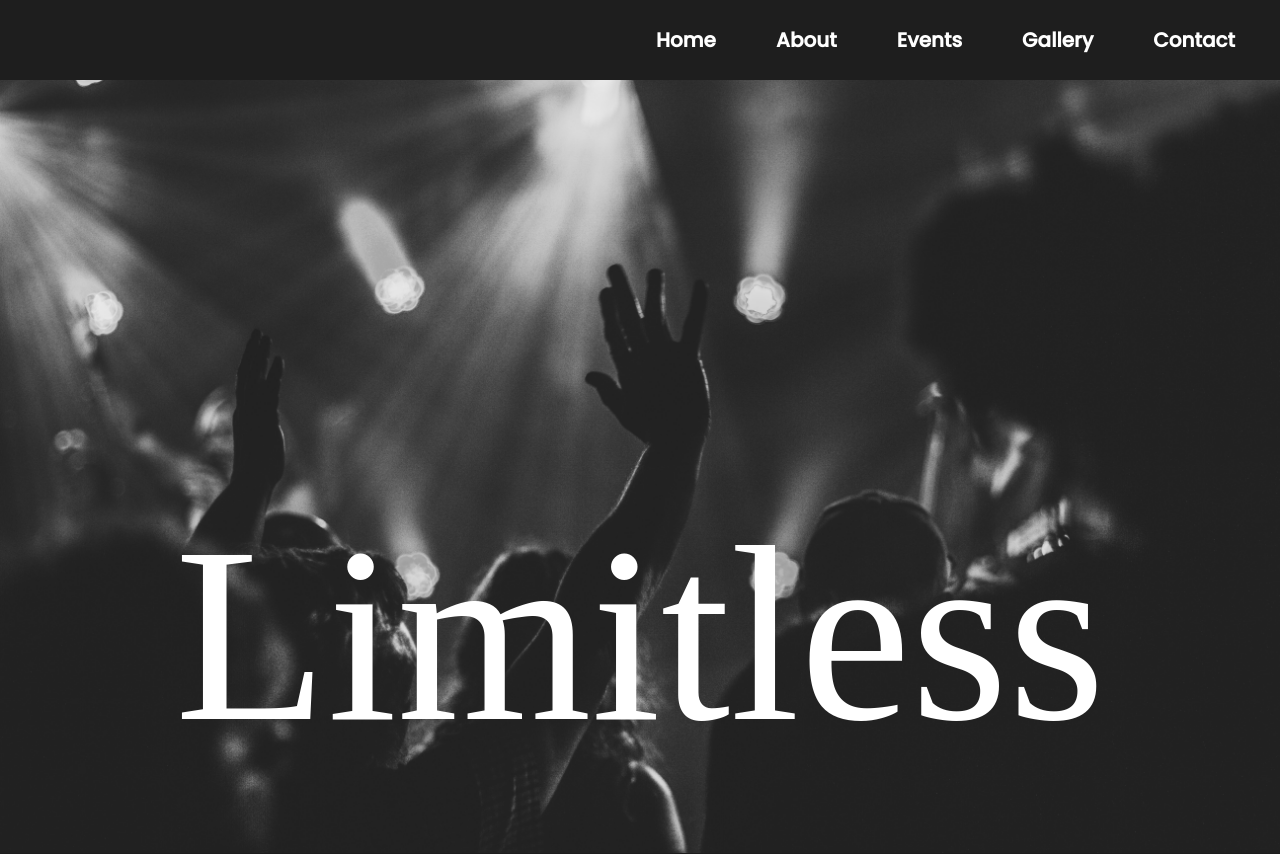
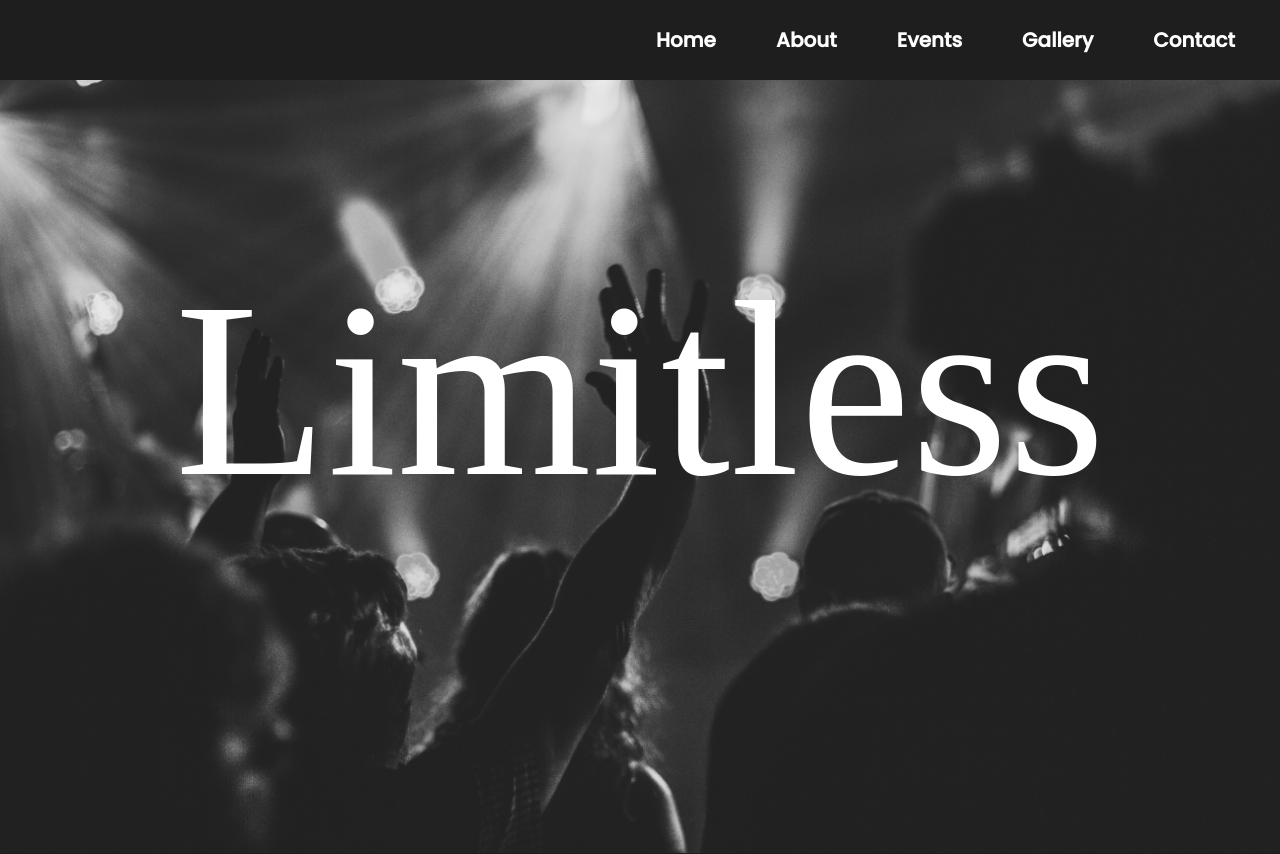
Before and after one commit to Kealen-Pillay/Limitless-YTH, a React (Create React App) app in the folder client/: page / in a window 1280 px wide. Shown: the top 854 px of the page. Built offline with nearby package versions, Linux system fonts and the light colour scheme; no server answers; a web font is replaced by a local one.

Commit message:
fix: Header position

```diff
--- a/client/src/Views/Home/HomeScreen.css
+++ b/client/src/Views/Home/HomeScreen.css
@@ -23,7 +23,7 @@ body {
 @media only screen and (max-width: 600px) {
     .home-header {
         font-size: 75px;
-        top: 10%;
+        top: 5%;
     }
 }
 
@@ -31,7 +31,7 @@ body {
 @media only screen and (min-width: 600px) {
     .home-header {
         font-size: 120px;
-        top: 10%;
+        top: 5%;
     }
 }
 
@@ -39,7 +39,7 @@ body {
 @media only screen and (min-width: 768px) {
     .home-header {
         font-size: 150px;
-        top: 10%;
+        top: 5%;
     }
 }
 
@@ -47,7 +47,7 @@ body {
 @media only screen and (min-width: 992px) {
     .home-header {
         font-size: 200px;
-        top: 10%;
+        top: 5%;
     }
 }
 
@@ -55,6 +55,6 @@ body {
 @media only screen and (min-width: 1200px) {
     .home-header {
         font-size: 250px;
-        top: 10%;
+        top: 5%;
     }
 }
```
